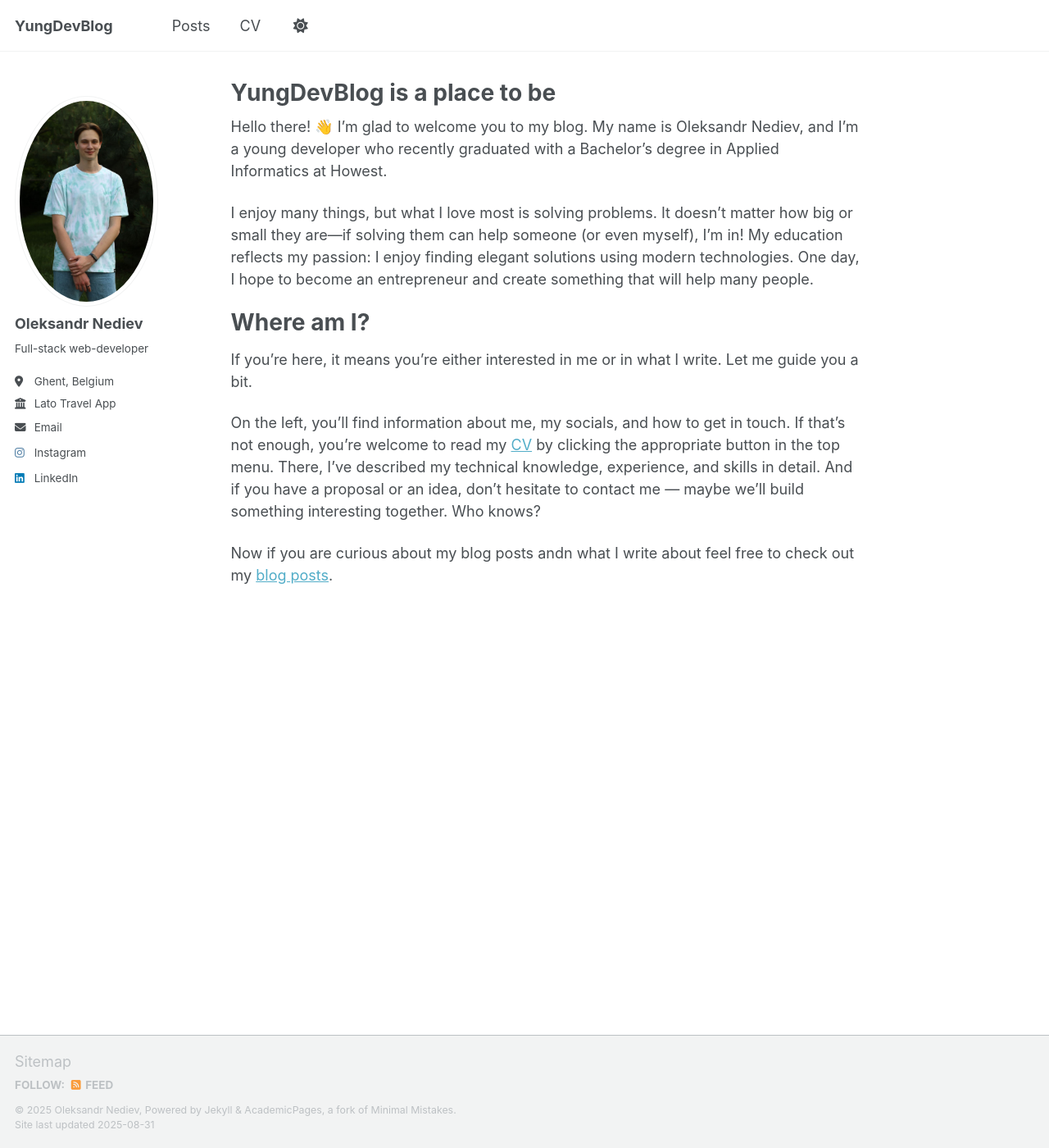
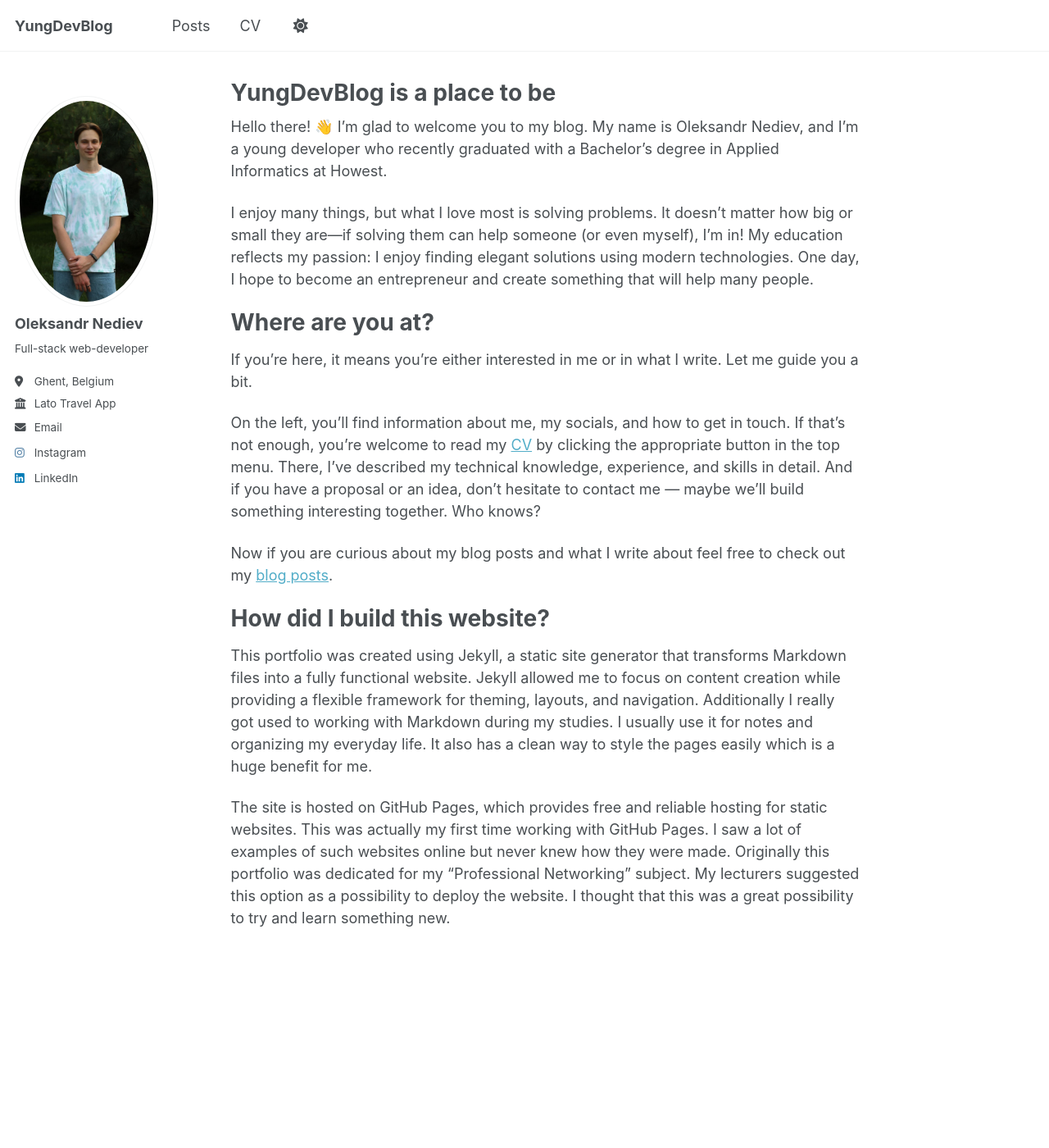
Before and after one commit to nedev-v/My-blog, a Jekyll site: the page built from _pages/about.md, in a window 1280 px wide and 1400 px high. Shown: the whole window at 82% size. Built offline with Jekyll 4.4.1, drawn with Linux system fonts in a browser that asks for light colours; a script that is not in the unit is left out.

Commit message:
Add how did i build this site

```diff
--- a/_pages/about.md
+++ b/_pages/about.md
@@ -12,11 +12,18 @@ I’m glad to welcome you to my blog. My name is Oleksandr Nediev, and I’m a y
 
 I enjoy many things, but what I love most is solving problems. It doesn’t matter how big or small they are—if solving them can help someone (or even myself), I’m in! My education reflects my passion: I enjoy finding elegant solutions using modern technologies. One day, I hope to become an entrepreneur and create something that will help many people.
 
-Where am I?
+Where are you at?
 =====
 
 If you’re here, it means you’re either interested in me or in what I write. Let me guide you a bit.
 
 On the left, you’ll find information about me, my socials, and how to get in touch. If that’s not enough, you’re welcome to read my [CV](/my-blog/cv/) by clicking the appropriate button in the top menu. There, I’ve described my technical knowledge, experience, and skills in detail. And if you have a proposal or an idea, don’t hesitate to contact me — maybe we’ll build something interesting together. Who knows?
 
-Now if you are curious about my blog posts andn what I write about feel free to check out my [blog posts](/my-blog/posts/).
+Now if you are curious about my blog posts and what I write about feel free to check out my [blog posts](/my-blog/posts/).
+
+How did I build this website?
+=====
+
+This portfolio was created using Jekyll, a static site generator that transforms Markdown files into a fully functional website. Jekyll allowed me to focus on content creation while providing a flexible framework for theming, layouts, and navigation. Additionally I really got used to working with Markdown during my studies. I usually use it for notes and organizing my everyday life. It also has a clean way to style the pages easily which is a huge benefit for me.
+
+The site is hosted on GitHub Pages, which provides free and reliable hosting for static websites. This was actually my first time working with GitHub Pages. I saw a lot of examples of such websites online but never knew how they were made. Originally this portfolio was dedicated for my "Professional Networking" subject. My lecturers suggested this option as a possibility to deploy the website. I thought that this was a great possibility to try and learn something new.
```
Also changed, not shown: _posts/2025-05-27-event-sourcing-cqrs.md (+1 -1 lines), _posts/2025-07-18-mollie-event.md (+1 -1 lines).
